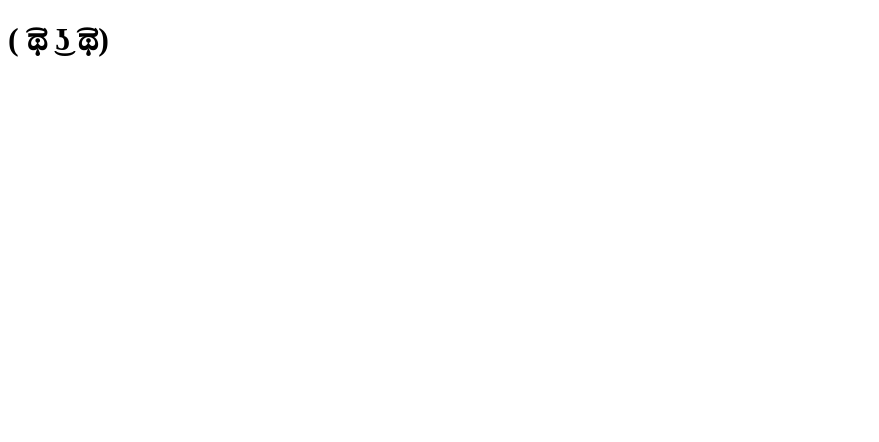
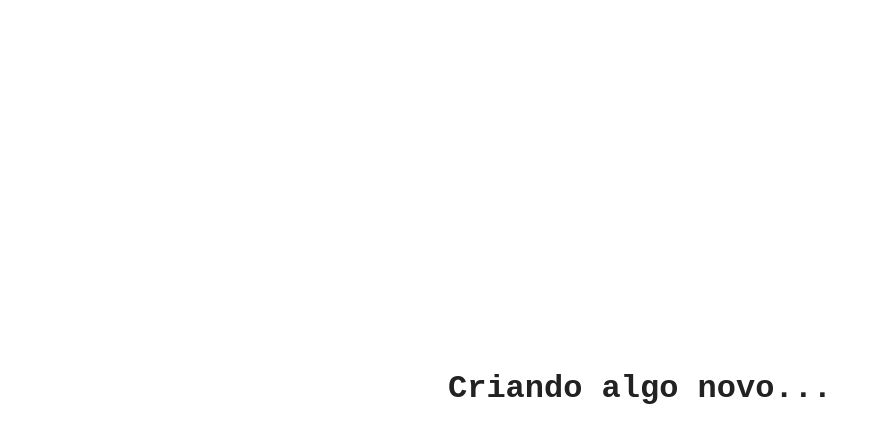
Before and after one commit to AlizonCaetano/clone-tabnews, a Next.js app: page / in a window 1280 px wide. Shown: the top 442 px of the page, without its empty margins (0-879 px from the left). Built offline with nearby package versions, Linux system fonts and the light colour scheme.

Commit message:
teste página em construção v0.1.0

```diff
--- a/package.json
+++ b/package.json
@@ -13,7 +13,8 @@
   "dependencies": {
     "next": "^13.1.6",
     "react": "^18.2.0",
-    "react-dom": "^18.2.0"
+    "react-dom": "^18.2.0",
+    "styled-components": "^6.1.15"
   },
   "devDependencies": {
     "@types/node": "22.10.6",
--- a/pages/index.tsx
+++ b/pages/index.tsx
@@ -1,5 +1,28 @@
+import styled from 'styled-components'
+
 function Home() {
-  return <h1>( ͡ಥ ͜ʖ ͡ಥ)</h1>;
+  return (
+  <Container>
+    <h1>Criando algo novo...</h1>
+  </Container>
+  )
 }
 
+const Container = styled.div`
+  padding: 0;
+  margin: 0;
+  box-sizing: border-box;
+
+  display: grid;
+  height: 95vh;
+  width: 100%;
+  place-content: center;
+
+  h1 {
+    color: #222;
+    font-size: 2rem;
+    font-family: "Space Mono", monospace;
+  }
+`
+
 export default Home;
```
Also changed, not shown: 1 other file (tests, documents, lock files or other folders).
